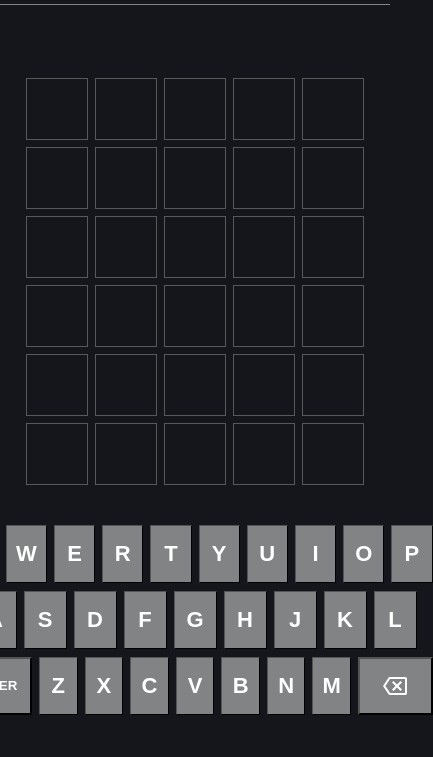
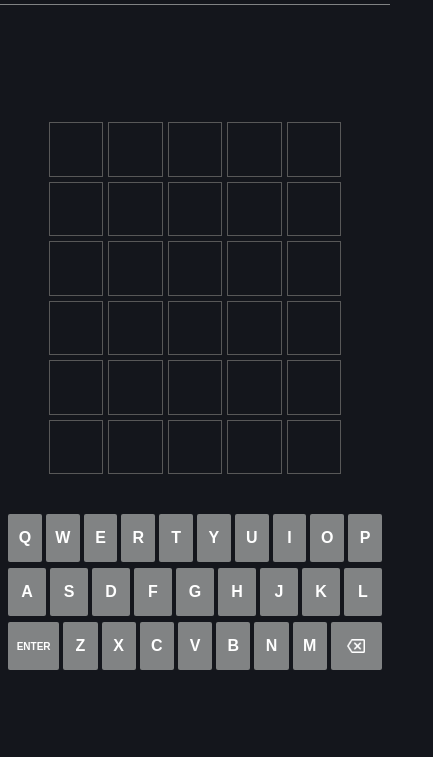
Before and after one commit to Manuella-Maia/alura-challenge-DOM-JS, a website: page index.html in a window 390 px wide. Shown: the part 87-844 px from the top of the page, 433 px wide, since content can reach past the window. Drawn offline with nearby package versions, Linux system fonts and the light colour scheme.

Commit message:
style(teclado): refatora componentes e adiciona feedbacks visuais- Otimiza estrutura de classes do teclado com foco no reuso (DRY).- Implementa feedbacks visuais de hover (desktop) e active (clique/toque).- Refatora container do botão de reset para divisão de responsabilidades.- Prepara estilos base para futura adaptação responsiva.

```diff
--- a/index.html
+++ b/index.html
@@ -62,6 +62,7 @@
                 <div class="quadrado"></div>
             </div>
         </section>
+
         <section class="teclado">
             <div class="linha-teclado">
                 <button class="quadrado-teclado" value="Q">Q</button>
@@ -87,7 +88,7 @@
                 <button class="quadrado-teclado" value="L">L</button>
             </div>
             <div class="linha-teclado">
-                <button class="quadrado-teclado-enter" value="enter">ENTER</button>
+                <button class="quadrado-teclado enter" value="enter">ENTER</button>
                 <button class="quadrado-teclado" value="Z">Z</button>
                 <button class="quadrado-teclado" value="X">X</button>
                 <button class="quadrado-teclado" value="C">C</button>
@@ -95,11 +96,12 @@
                 <button class="quadrado-teclado" value="B">B</button>
                 <button class="quadrado-teclado" value="N">N</button>
                 <button class="quadrado-teclado" value="M">M</button>
-                <button class="quadrado-teclado-apagar" value="backspace">
+                <button class="quadrado-teclado apagar" value="backspace">
                     <img src="./resources/assets/images/Vector.png" alt="Clique para apagar">
                 </button>
             </div>
         </section>
+
         <div class="area-butao-reset">
             <button class="bntReset">JOGAR NOVAMENTE</button>
         </div>
--- a/resources/script/app.js
+++ b/resources/script/app.js
@@ -107,6 +107,10 @@ const showInfo = (msg) => {
 // --- Funções relacionadas ao Reset do jogo ---
 const manipulateVisibilityReset = (areaReset) => {
     areaReset.classList.add('visible');
+    areaReset.scrollIntoView({
+        behavior: 'smooth',
+        block: 'center'
+    });
 }
 
 const manipulateActionReset = () => {
--- a/resources/style/style.css
+++ b/resources/style/style.css
@@ -53,18 +53,20 @@ main{
 
 h2{
     color: #ffff;
-    align-items: center;
-    display: flex;
-    justify-content: center;
-    margin-left: 50px;
+    /* align-items: center; */
+    /* display: flex;
+    justify-content: center; */
+    /* margin-left: 50px; */
 }
 
 header{
-    margin-bottom: 50px;
     width: 100%;
     display: flex;
     justify-content: flex-start;
+    align-items: center;
+    gap: 40px;
     padding: 20px 0 20px 40px;
+    margin-bottom: 50px;
     border-bottom: 1px solid #818384;
 
 }
@@ -73,12 +75,38 @@ header{
     display: flex;
     flex-direction: column;
     gap: 7px;
+    width: 100%;
+    max-width: 338px;
+    margin: 0 auto;
+}
+
+.linha{
+    /* display: flex;
+    gap: 7px  */
+    display: grid;
+    grid-template-columns: repeat(5, 1fr); /* 5 colunas de tamanhos iguais (1 fração cada) */
+    gap: 7px;
+    width: 100%;
+}
+
+.quadrado{
+    /* width: var(--tamanho-quadrado);
+    height: var(--tamanho-quadrado); */
+    aspect-ratio: 1 / 1;/* mantem a proporção dos quadrados dependendo do espaço disponivel */
+
+    border: 1px solid #585858;
+    border-width: 1px;
+    border-radius: 0px;
+    font-size: 34px;
 }
 
 .teclado{
-    width: var(--teclado-largura);
+    width: 100%;
+    max-width: var(--teclado-largura);
     margin-top: 40px;
     margin-bottom: 20px;
+    margin-left: auto;
+    margin-right: auto;
 
     display: flex;
     flex-direction: column;
@@ -86,46 +114,39 @@ header{
     gap: 8px;
 }
 
-.linha{
-    display: flex;
-    gap: 7px
+.quadrado-teclado{
+    /* width: var(--tamanho-quadrado-teclado-largura); */
+    /* border-width: 1px; */
+    height: var(--tamanho-quadrado-teclado-altura);
+    background-color: var(--cor-fundo-quadrado-teclado);
+    border: none;
+    border-radius: 2px;
+    font-size: 22px;
+    cursor: pointer;
+    /* font-size: 1.2rem; */
+    flex: 1 1 var(--tamanho-quadrado-teclado-largura);
+    max-width: var(--tamanho-quadrado-teclado-largura);
+
 }
 
-.quadrado{
-    width: var(--tamanho-quadrado);
-    height: var(--tamanho-quadrado);
-    border: 1px solid #585858;
-    border-width: 1px;
-    border-radius: 0px;
-    font-size: 34px;
+.quadrado-teclado.enter,
+.quadrado-teclado.apagar{
+    /* width: var(--tamanho-quadrado-diferente-largura);
+    height: var(--tamanho-quadrado-diferente-altura); */
+    flex: 1.8 1 var(--tamanho-quadrado-diferente-largura);
+    max-width: var(--tamanho-quadrado-diferente-largura);
+    background-color: var(--cor-fundo-quadrado-teclado);
+    border-radius: 2px;
 }
 
-.quadrado-teclado{
-    width: var(--tamanho-quadrado-teclado-largura);
-    height: var(--tamanho-quadrado-diferente-altura);
-    border-width: 1px;
-    background-color: var(--cor-fundo-quadrado-teclado);
-    border-radius: 1px;
-    font-size: 22px;
+.quadrado-teclado.enter{
+    font-size: 18px;
 }
 
-.quadrado,
-.quadrado-teclado,
-.quadrado-teclado-enter,
-.quadrado-teclado-apagar{
-    display: flex;
-    justify-content: center;
-    align-items: center;
-    color:#ffff;
-    font-weight: bold;
-}
-
-.quadrado-teclado-enter,
-.quadrado-teclado-apagar{
-    width: var(--tamanho-quadrado-diferente-largura);
-    height: var(--tamanho-quadrado-diferente-altura);
-    background-color: var(--cor-fundo-quadrado-teclado);
-    border-radius: 1px;
+.quadrado-teclado.apagar img{
+    max-width: 24px;
+    height: auto;
+    display: block;
 }
 
 .linha-teclado{
@@ -135,25 +156,39 @@ header{
     width: 100%;
 }
 
+.quadrado,
+.quadrado-teclado{
+    display: flex;
+    justify-content: center;
+    align-items: center;
+    color:#ffff;
+    font-weight: bold;
+}
+
 .area-butao-reset{
     display: none;
+    width: 100%;
+    margin-top: 10px;
+    margin-bottom: 30px;
 }
 
 .area-butao-reset.visible{
-    display: block;
+    display: flex;
+    justify-content: center;
+    align-items: center;
 }
 
 .bntReset{
     width: var(--button-reset-largura);
     height: var(--button-reset-altura);
+    border: none;
     border-radius: 10px;
-    margin-top: 10px;
-    margin-bottom: 30px;
 
     background-color: var(--button-reset-cor-fundo);
     color: var(--button-reset-cor);
     font-weight: 700;
     font-size: 16px;
+    cursor: pointer;
 }
 
 .posicao-correta{background-color: var(--cor-posicao-correta); color: white;}
@@ -161,3 +196,76 @@ header{
 .posicao-errada{background-color: var(--cor-posicao-errada); color:white;}
 
 .letra-ausente{background-color: var(--cor-letra-ausente); color: white;}
+
+
+/* FEEDBACK AO CLICAR*/
+/* efeito hover comum em desktop e em celular o active (click) do butao */
+@media (hover: hover) {
+    .quadrado-teclado:hover{
+        background-color: #939596;
+        transition: background-color 0.15s ease;
+    }
+}
+
+.quadrado-teclado:active{
+    transform: scale(0.95);
+    background-color: #707273;
+    transition: transform 0.05s ease;
+}
+
+/* --- CONFIGURAÇÃO PARA CELULARES --- */
+@media (max-width: 480px) {
+    .tabuleiro{
+        width: 75%;
+        max-width: 300px;
+        gap: 5px;
+    }
+
+    .linha{
+        gap: 5px;
+    }
+
+    .quadrado{
+        font-size: 24px;
+    }
+
+    .teclado{
+        width: 100%;
+        max-width: 100%;
+        padding: 0 8px;
+        box-sizing: border-box;
+        gap: 6px;
+    }
+
+    .linha-teclado{
+        width: 100%;
+        gap: 4px;
+    }
+
+    .quadrado-teclado,
+    .quadrado-teclado.enter,
+    .quadrado-teclado.apagar {
+        height: 48px;
+        flex-basis: 0;
+        min-width: 0;
+    }
+
+    .quadrado-teclado{
+        flex-grow: 1;
+        font-size: 16px;
+    }
+
+    .quadrado-teclado.enter,
+    .quadrado-teclado.apagar {
+        flex-grow: 1.5;
+    }
+
+    .quadrado-teclado.enter{
+        font-size: 10px;
+    }
+
+    .quadrado-teclado.apagar img {
+        max-width: 18px;
+        height: auto;
+    }
+}
```
